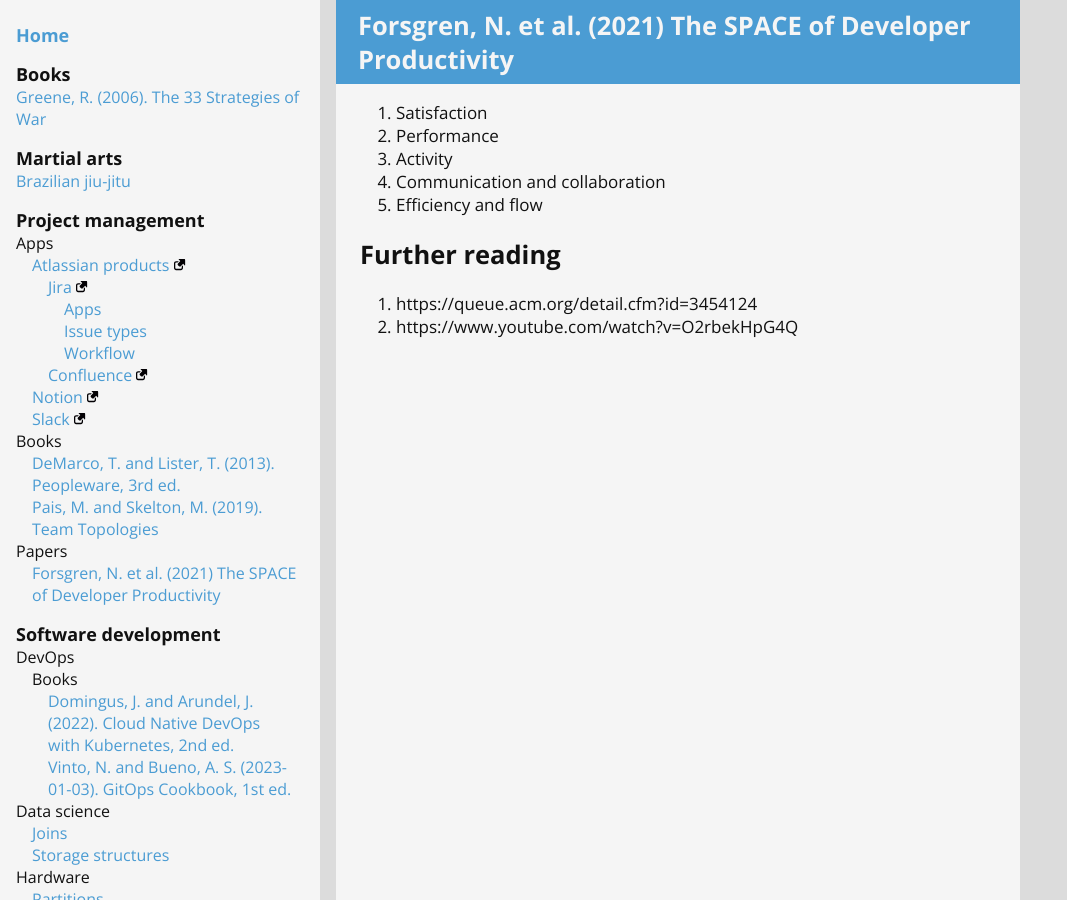
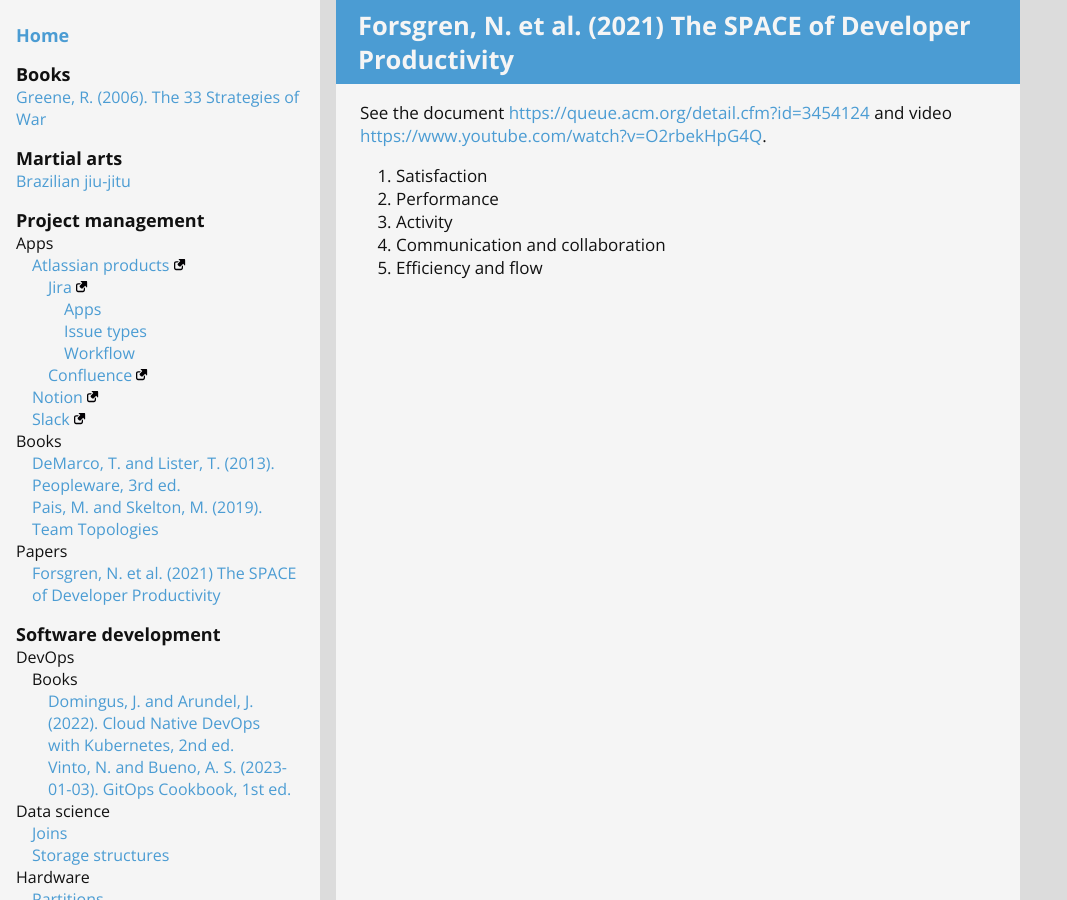
Before and after one commit to ganiulis/personal-notes, a Jekyll site: the page built from project-management/papers/space-of-developer-productivity.md, in a window 1280 px wide. Shown: the whole page, without its empty margins (0-1067 px from the left). Built offline with Jekyll 4.4.1, drawn with Linux system fonts in a browser that asks for light colours; our own code applies the rules of GitHub Pages for plain Markdown files.

Commit message:
Add notes

```diff
--- a/project-management/papers/space-of-developer-productivity.md
+++ b/project-management/papers/space-of-developer-productivity.md
@@ -4,13 +4,10 @@ layout: default
 
 # Forsgren, N. et al. (2021) The SPACE of Developer Productivity
 
+See the document <https://queue.acm.org/detail.cfm?id=3454124> and video <https://www.youtube.com/watch?v=O2rbekHpG4Q>.
+
 1. Satisfaction
 2. Performance
 3. Activity
 4. Communication and collaboration
 5. Efficiency and flow
-
-## Further reading
-
-1. https://queue.acm.org/detail.cfm?id=3454124
-2. https://www.youtube.com/watch?v=O2rbekHpG4Q
```
